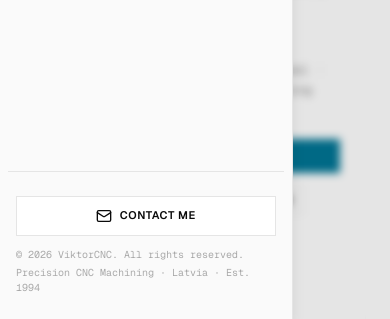
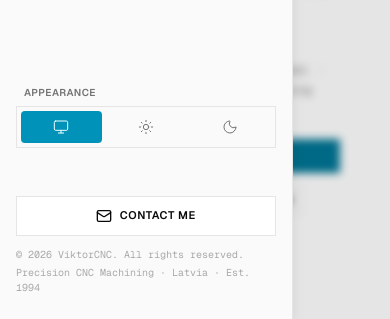
Before and after one commit to pavel-bolhovitin/viktorcnc-web, a Next.js app: page / in a window 390 px wide. Both pictures are taken after a click on the button "Toggle Sidebar". Shown: the part 525-844 px from the top of the page. Built offline with nearby package versions, Linux system fonts and the light colour scheme.

Commit message:
theme update

```diff
--- a/src/app/globals.css
+++ b/src/app/globals.css
@@ -107,7 +107,7 @@ html {
   --secondary: oklch(0.32 0.011 245);
   --secondary-foreground: oklch(0.88 0.005 240);
   --muted: oklch(0.29 0.010 245);
-  --muted-foreground: oklch(0.62 0.008 240);
+  --muted-foreground: oklch(0.75 0.008 240);
   --accent: oklch(0.33 0.011 245);
   --accent-foreground: oklch(0.94 0.005 240);
   --destructive: oklch(0.65 0.22 25);
--- a/src/app/layout.tsx
+++ b/src/app/layout.tsx
@@ -30,6 +30,7 @@ export default function RootLayout({
     <html
       lang='en'
       className={`${geistSans.variable} ${geistMono.variable} h-full antialiased`}
+      suppressHydrationWarning
     >
       <head>
         <meta name='apple-mobile-web-app-title' content={env.appName} />
--- a/src/components/AppBar.tsx
+++ b/src/components/AppBar.tsx
@@ -39,7 +39,7 @@ export function AppBar() {
         </nav>
 
         <div className='flex items-center gap-2'>
-          <ThemeToggle />
+          <ThemeToggle className='hidden sm:flex' />
           <Button asChild size='lg' className='hidden px-4 sm:flex'>
             <a href={`#${SECTION_IDS.contact}`}>Contact me</a>
           </Button>
--- a/src/components/AppSidebar.tsx
+++ b/src/components/AppSidebar.tsx
@@ -7,6 +7,9 @@ import {
   Images,
   Mail,
   Menu,
+  Monitor,
+  Moon,
+  Sun,
   User,
   Workflow,
   Wrench,
@@ -16,6 +19,7 @@ import { FOUNDED_YEAR } from '@/constants/founder';
 import { NAV_LINKS, SECTION_IDS } from '@/constants/sections';
 import { cn } from '@/lib/utils';
 import { env } from '@/utils/env';
+import { useTheme } from './ThemeProvider';
 import { Button } from './ui/button';
 import {
   Sidebar,
@@ -52,9 +56,16 @@ export function AppSidebarTrigger({ className }: { className?: string }) {
   );
 }
 
+const THEME_OPTIONS = [
+  { value: 'system', icon: Monitor, label: 'System' },
+  { value: 'light', icon: Sun, label: 'Light' },
+  { value: 'dark', icon: Moon, label: 'Dark' },
+] as const;
+
 export function AppSidebar() {
   const { setOpenMobile } = useSidebar();
   const [activeHash, setActiveHash] = useState('');
+  const { theme, setTheme } = useTheme();
   const close = () => setOpenMobile(false);
 
   useEffect(() => {
@@ -110,10 +121,36 @@ export function AppSidebar() {
             );
           })}
         </SidebarMenu>
-        <div className='border-t border-sidebar-border mt-auto pt-6 px-2 pb-2 flex flex-col gap-3'>
+
+        <div className=' mt-auto pt-4 px-2 pb-2 flex flex-col gap-3'>
+          <div className='flex flex-col gap-1.5'>
+            <p className='text-[10px] uppercase tracking-wider font-semibold text-muted-foreground px-2'>
+              Appearance
+            </p>
+            <div className='grid grid-cols-3 gap-1 rounded-md border border-sidebar-border p-1'>
+              {THEME_OPTIONS.map(({ value, icon: Icon, label }) => (
+                <button
+                  key={value}
+                  type='button'
+                  onClick={() => setTheme(value)}
+                  aria-label={label}
+                  suppressHydrationWarning
+                  className={cn(
+                    'flex items-center justify-center rounded py-2 transition-colors',
+                    theme === value
+                      ? 'bg-sidebar-primary text-sidebar-primary-foreground'
+                      : 'text-muted-foreground hover:text-foreground',
+                  )}
+                >
+                  <Icon className='h-4 w-4' strokeWidth={1.5} />
+                </button>
+              ))}
+            </div>
+          </div>
+
           <Button
             variant='outline'
-            className='w-full rounded-none text-[11px] uppercase tracking-wider font-semibold gap-2 h-10'
+            className='w-full rounded-none text-[11px] uppercase tracking-wider font-semibold gap-2 h-10 mt-9'
             asChild
             onClick={close}
           >
@@ -122,6 +159,7 @@ export function AppSidebar() {
               Contact me
             </a>
           </Button>
+
           <div className='flex flex-col gap-1 opacity-60'>
             <p className='font-mono text-[10px] text-muted-foreground'>
               © {new Date().getFullYear()} {env.appName}. All rights reserved.
--- a/src/components/ThemeProvider.tsx
+++ b/src/components/ThemeProvider.tsx
@@ -1,7 +1,7 @@
 'use client';
 
 import { createContext, useContext, useEffect, useState } from 'react';
-import { useSystemTheme, type SystemTheme } from '@/hooks/useSystemTheme';
+import { type SystemTheme, useSystemTheme } from '@/hooks/useSystemTheme';
 
 type Theme = 'light' | 'dark' | 'system';
 
@@ -11,18 +11,19 @@ interface ThemeContextValue {
   setTheme: (theme: Theme) => void;
 }
 
+const THEME_STORAGE_KEY = 'theme';
+
 const ThemeContext = createContext<ThemeContextValue | null>(null);
+
+function getInitialTheme(): Theme {
+  if (typeof window === 'undefined') return 'system';
+  const stored = localStorage.getItem(THEME_STORAGE_KEY) as Theme | null;
+  return stored === 'light' || stored === 'dark' || stored === 'system' ? stored : 'system';
+}
 
 export function ThemeProvider({ children }: { children: React.ReactNode }) {
   const systemTheme = useSystemTheme();
-  const [theme, setThemeState] = useState<Theme>('system');
-
-  useEffect(() => {
-    const stored = localStorage.getItem('theme') as Theme | null;
-    if (stored === 'light' || stored === 'dark' || stored === 'system') {
-      setThemeState(stored);
-    }
-  }, []);
+  const [theme, setThemeState] = useState<Theme>(getInitialTheme);
 
   const resolvedTheme: SystemTheme = theme === 'system' ? systemTheme : theme;
 
@@ -32,7 +33,7 @@ export function ThemeProvider({ children }: { children: React.ReactNode }) {
 
   const setTheme = (next: Theme) => {
     setThemeState(next);
-    localStorage.setItem('theme', next);
+    localStorage.setItem(THEME_STORAGE_KEY, next);
   };
 
   return (
--- a/src/components/ThemeToggle.tsx
+++ b/src/components/ThemeToggle.tsx
@@ -1,24 +1,29 @@
 'use client';
 
 import { Moon, Sun } from 'lucide-react';
+import { useEffect, useState } from 'react';
 import { useTheme } from './ThemeProvider';
 import { Button } from './ui/button';
 
-export function ThemeToggle() {
+export function ThemeToggle({ className }: { className?: string }) {
   const { resolvedTheme, setTheme } = useTheme();
+  const [mounted, setMounted] = useState(false);
+
+  useEffect(() => setMounted(true), []);
 
   return (
     <Button
       variant='ghost'
       size='icon'
+      className={className}
       onClick={() => setTheme(resolvedTheme === 'dark' ? 'light' : 'dark')}
       aria-label='Toggle theme'
     >
-      {resolvedTheme === 'dark' ? (
+      {mounted && (resolvedTheme === 'dark' ? (
         <Sun className='h-5 w-5' />
       ) : (
         <Moon className='h-5 w-5' />
-      )}
+      ))}
     </Button>
   );
 }
```
